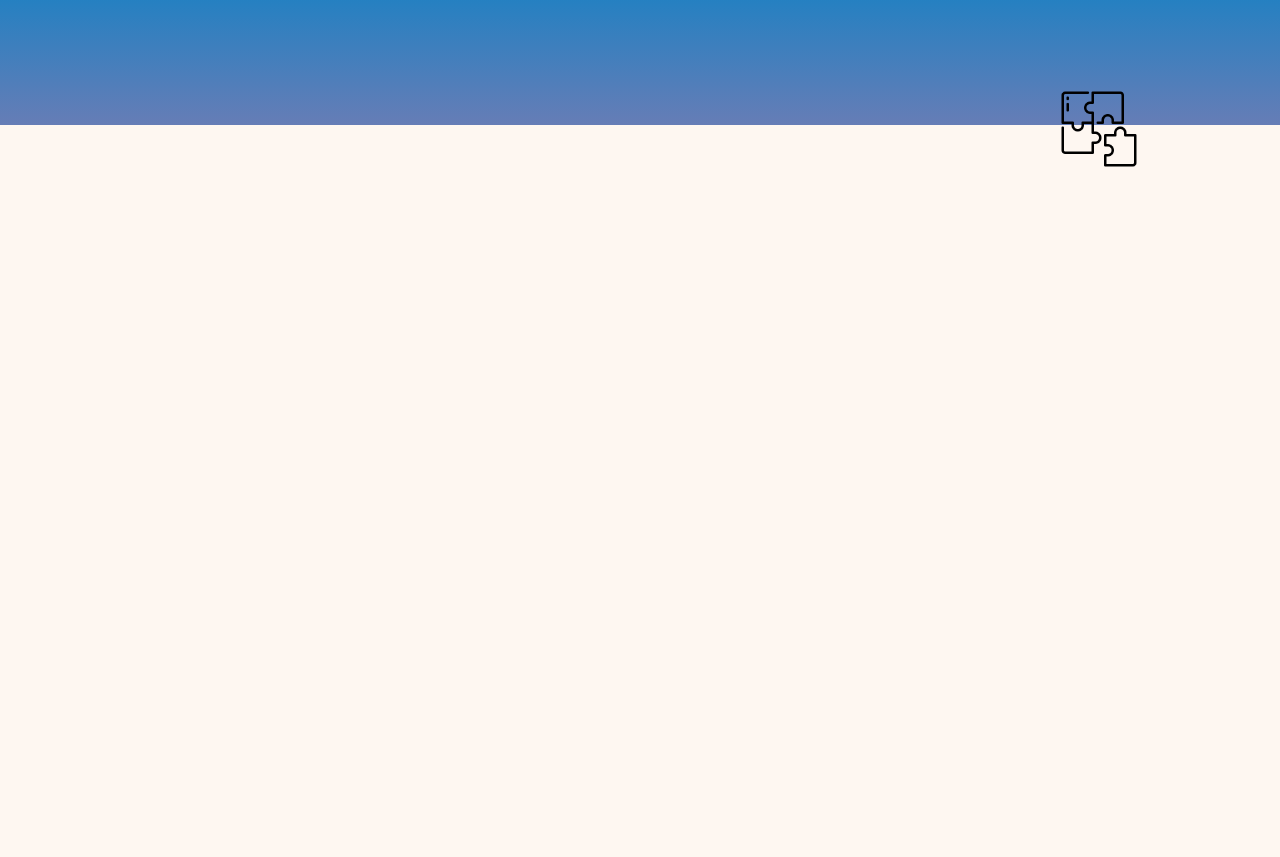
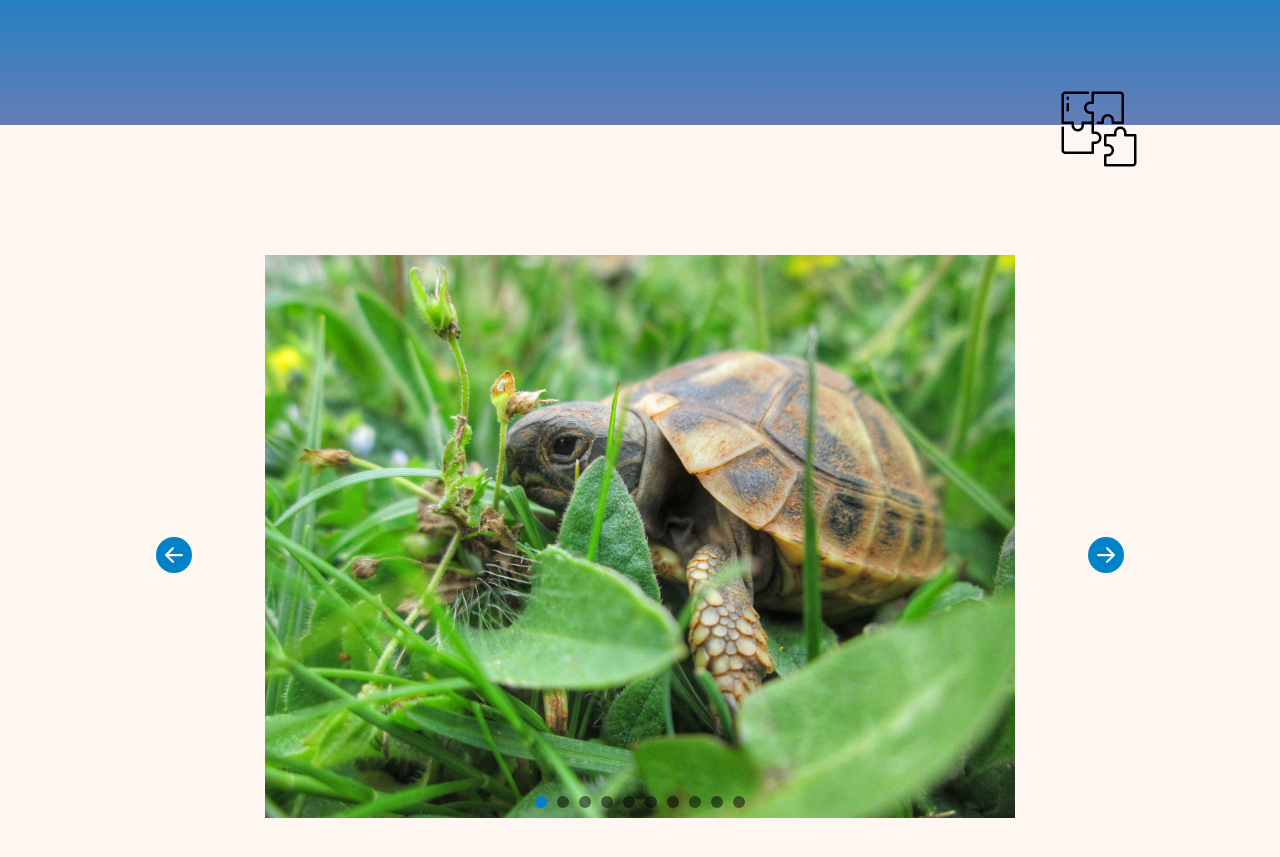
Before and after one commit to valentinaotocan/portfolio, a React (Vite) app: page /o-meni in a window 1280 px wide. Shown: the part 1260-2117 px from the top of the page. Before the commit the page ends 1429 px from the top, so only its background shows below. Built offline with nearby package versions, Linux system fonts and the light colour scheme; a web font is replaced by a local one.

Commit message:
Add a slider, its logic, and style

```diff
--- /dev/null
+++ b/src/components/Slider.tsx
@@ -0,0 +1,79 @@
+import { useState } from "react";
+import {
+  BsFillArrowLeftCircleFill,
+  BsFillArrowRightCircleFill,
+} from "react-icons/bs";
+import turtle from "../assets/images/turtle.jpeg";
+import daisy from "../assets/images/daisy.jpg";
+import mountain from "../assets/images/mountain.jpeg";
+import nature from "../assets/images/nature.jpeg";
+import krka from "../assets/images/krka.jpg";
+import sunset from "../assets/images/sunset.jpeg";
+import marler from "../assets/images/marler.jpeg";
+import storm from "../assets/images/storm.jpeg";
+import foggyBled from "../assets/images/fog-bled.jpg";
+import foggyVenezia from "../assets/images/fog-venezia.jpg";
+
+interface Image {
+  title: string;
+  src: string;
+}
+
+function Slider() {
+  const [slideIndex, setSlideIndex] = useState(0);
+
+  const images: Image[] = [
+    { title: "Turtle", src: turtle },
+    { title: "Daisy", src: daisy },
+    { title: "Mountain", src: mountain },
+    { title: "Nature", src: nature },
+    { title: "NP Krka", src: krka },
+    { title: "Sunset", src: sunset },
+    { title: "Rt Marler", src: marler },
+    { title: "Storm", src: storm },
+    { title: "Bled", src: foggyBled },
+    { title: "Venezia", src: foggyVenezia },
+  ];
+
+  const prevSlide = () => {
+    const isFirstSlide = slideIndex === 0;
+    const newIndex = isFirstSlide ? images.length - 1 : slideIndex - 1;
+    setSlideIndex(newIndex);
+  };
+
+  const nextSlide = () => {
+    const isLastSlide = slideIndex === images.length - 1;
+    const newIndex = isLastSlide ? 0 : slideIndex + 1;
+    setSlideIndex(newIndex);
+  };
+
+  const handleDotClick = (index: number) => {
+    setSlideIndex(index);
+  };
+
+  return (
+    <div className="slider">
+      <div className='slide'>
+        <img src={images[slideIndex].src} alt={images[slideIndex].title} />
+      </div>
+      <BsFillArrowLeftCircleFill
+        className="arrow arrow--left"
+        onClick={prevSlide}
+      />
+      <BsFillArrowRightCircleFill
+        className="arrow arrow--right"
+        onClick={nextSlide}
+      />
+      <div className="dots">
+        {images.map((image, index) => (
+          <div
+            key={index}
+            className={`dot ${index === slideIndex ? "active" : ""}`}
+            onClick={() => handleDotClick(index)}
+          />
+        ))}
+      </div>
+    </div>
+  );
+}
+export default Slider;
--- a/src/pages/About.tsx
+++ b/src/pages/About.tsx
@@ -6,6 +6,7 @@ import handshake from "../assets/images/icons/handshake.png";
 import profile from "../assets/images/profile.jpeg";
 import coding from "../assets/images/icons/coding.png";
 import puzzle from "../assets/images/icons/puzzle.png";
+import Slider from '../components/Slider';
 
 function About() {
   useTitle("O meni");
@@ -98,6 +99,10 @@ function About() {
           <p className="fs-base">Idealan je za vizualne tipove poput mene.</p>
         </div>
       </section>
+
+      <section className='ptb-custom plr-custom'>
+        <Slider />
+      </section>
     </>
   );
 }
--- /dev/null
+++ b/src/styles/components/Slider.scss
@@ -0,0 +1,48 @@
+.slider {
+  width: 100%;
+  height: 100%;
+  position: relative;
+  overflow: hidden;
+  .slide {
+    max-width: 750px;
+    max-height: 563px;
+    margin: 0 auto;
+  }
+  .arrow {
+    position: absolute;
+    top: 50%;
+    cursor: pointer;
+    color: $secondary-color;
+    font-size: 36px;
+    &--left {
+      left: 5%;
+    }
+    &--right {
+      right: 5%;
+    }
+  }
+  .dots {
+    position: absolute;
+    bottom: 10px;
+    left: 50%;
+    transform: translateX(-50%);
+    display: flex;
+    justify-content: center;
+    align-items: center;
+
+    .dot {
+      width: 12px;
+      height: 12px;
+      border-radius: 50%;
+      background-color: #000;
+      opacity: 0.5;
+      margin: 0 5px;
+      cursor: pointer;
+
+      &.active {
+        background-color: $secondary-color;
+        opacity: 1;
+      }
+    }
+  }
+}
--- a/src/styles/main.scss
+++ b/src/styles/main.scss
@@ -10,7 +10,8 @@
 @import './pages/NotFound';
 @import './pages/Project';
 
-@import './components/Header.scss';
+@import './components/Header';
+@import './components/Slider';
 
 * {
   margin: 0;
```
